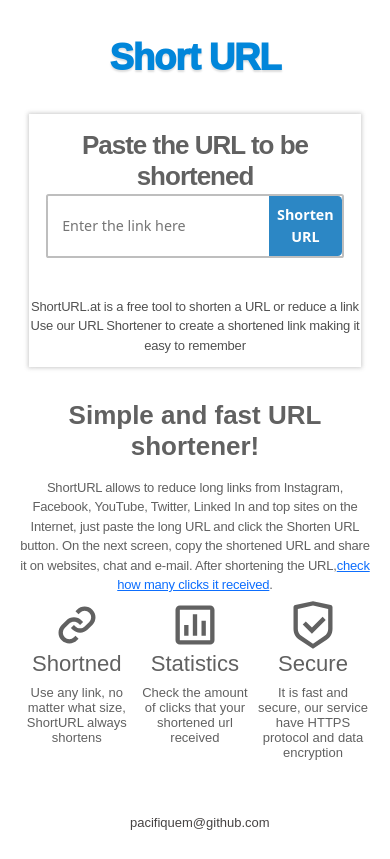
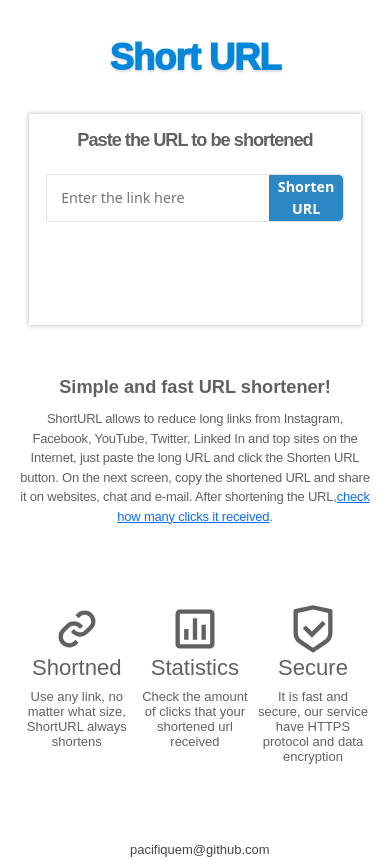
Before and after one commit to pacifiquem/url_shortner, a React (Create React App) app in the folder client/: page / in a window 390 px wide. Built offline with nearby package versions, Linux system fonts and the light colour scheme.

Commit message:
responsiveness to 320px  added

```diff
--- a/client/src/assets/styles/style.css
+++ b/client/src/assets/styles/style.css
@@ -797,7 +797,7 @@ body {
 @media screen and (max-width: 450px) {
 
     .input {
-        border: 2px solid rgba(128, 128, 128, 0.515);
+        border: 1px solid rgba(128, 128, 128, 0.241);
     }
     .footer-flex {
         margin-top: 3em;
@@ -811,3 +811,49 @@ body {
         margin-left: .6em;
     }
 }
+
+@media screen and (max-width: 390px) {
+
+    .body {
+        height: 25vh;
+    }
+
+    .headers h1 {
+        font-weight: 600 !important;
+        font-size: 1.4em !important;
+    }
+
+
+    .discription {
+        margin-top: 4em;
+    }
+
+    .discription h2 {
+        font-weight: 600;
+        font-size: 1.4em;
+    }
+
+    .footer-flex {
+        margin-top: 5em;
+        margin-bottom: 2em;
+    }
+
+    .footer-contents {
+        display: none !important;
+    }
+}
+
+@media screen and (max-width: 325px) {
+    .body {
+        margin-top: 3rem !important;
+    }
+
+    .discription {
+        margin-top: 3rem;
+    }
+
+    .footer-flex {
+        margin-top: 7rem !important;
+        margin-bottom: 6rem !important;
+    }
+}
```
